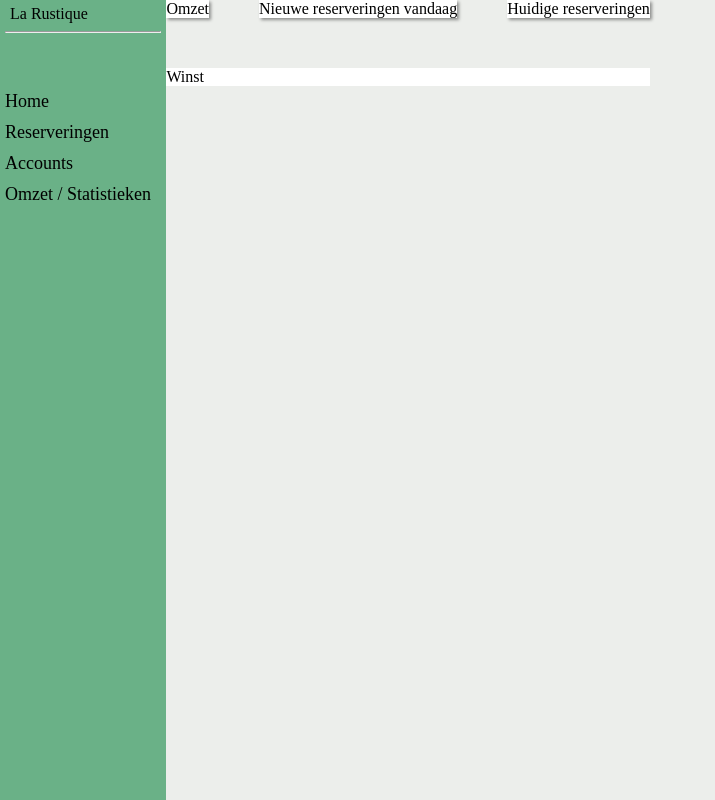
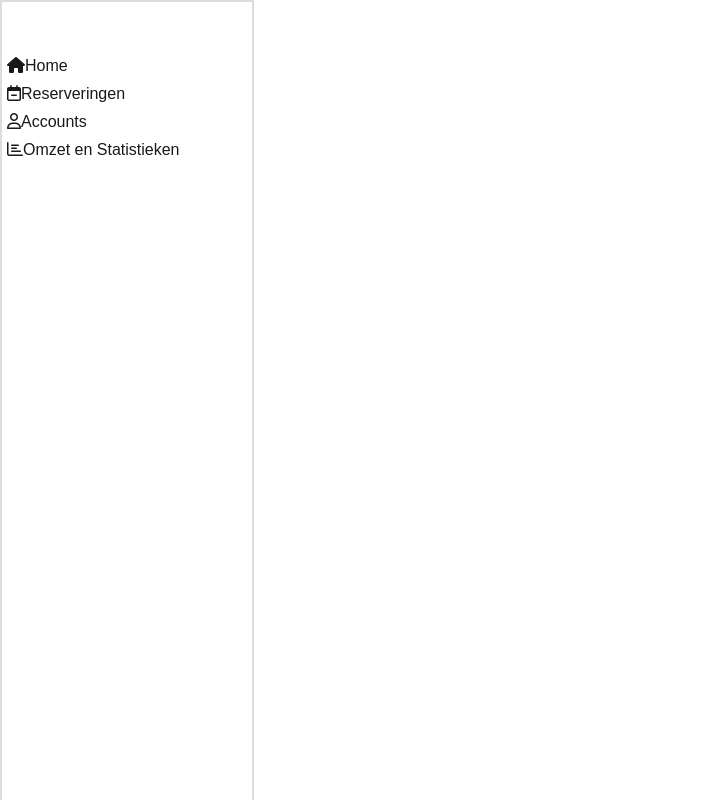
Before and after one commit to roobxd/EindProjectAO3, a PHP site: page /home.php in a window 1280 px wide. Shown: the whole page, without its empty margins (0-715 px from the left). Run offline with PHP 8.4, Linux system fonts and the light colour scheme; some libraries are stand-ins or nearby versions.

Commit message:
quick matss

```diff
--- a/assets/php/login.php
+++ b/assets/php/login.php
@@ -1,7 +1,7 @@
 <?php
     require("db/database_connectie.php");
-    if(isset($_POST["submit"])){
-        if (CheckLogin($_POST["user"], $_POST["password"])){
+    if(isset($_POST["f_submit"])){
+        if (CheckLogin($_POST["f_username"], $_POST["f_password"])){
             session_start();
             $_SESSION["Ingelogd"] = true;
             header("Location: ../../dashboard/home.php");
@@ -18,6 +18,7 @@
         $statement -> execute();
         $pass_hash = $statement->get_result()->fetch_assoc()["wachtwoord"];
 
+
         $test = password_verify($password, $pass_hash);
 
         CloseConnection($connection);
--- a/assets/php/registreren.php
+++ b/assets/php/registreren.php
@@ -10,11 +10,13 @@
     function RegisterAccount($user, $email, $password){
         $connection = OpenConnection();
         $hash_pw = password_hash($password, PASSWORD_DEFAULT);
-        $statement = $connection -> prepare("INSERT INTO `accountgegevens` (`gebruikersnaam`, `email`, `wachtwoord`) VALUES(?,?,?)");
-        $statement -> bind_param("sss", $user, $email, $hash_pw);
+        $rechten = json_encode(array("rollen" => ""));
+        $statement = $connection -> prepare("INSERT INTO `accountgegevens` (`gebruikersnaam`, `email`, `wachtwoord`, `rechten`) VALUES(?,?,?,?)");
+        $statement -> bind_param("ssss", $user, $email, $hash_pw, $rechten);
 
 
         $result = $statement -> execute();
+        exit($connection->error);
         CloseConnection($connection);
         return $result;
 
--- a/assets/template/dashboard_template.html
+++ b/assets/template/dashboard_template.html
@@ -1,66 +1,112 @@
 <html>
+    <body>
+        <div id="nav-container">
+            <div id="nav-menu__logo">
+
+            </div>
+            <div id="nav-menu__redirect">
+                <div class="nav-menu__redirect--item">
+                    <a href="home.php">
+                        <i class="fas fa-home"></i><span class="nav-menu__redirect--item--content">Home</span>
+                    </a>
+                </div>
+                <div class="nav-menu__redirect--item">
+                    <a href="reserveringen.php">
+                        <i class="far fa-calendar-minus"></i><span class="nav-menu__redirect--item--content">Reserveringen</span>
+                    </a>
+                </div>
+                <div class="nav-menu__redirect--item">
+                    <a href="accounts.php">
+                        <i class="far fa-user"></i><span class="nav-menu__redirect--item--content">Accounts</span>
+                    </a>
+                </div>
+                <div class="nav-menu__redirect--item">
+                    <a href="omzet.php">
+                        <i class="far fa-chart-bar"></i><span class="nav-menu__redirect--item--content">Omzet en Statistieken</span>
+                    </a>
+                </div>
+            </div>
+        </div>
+
+    </body>
     <head>
         <meta name="viewport" content="width=device-width, initial-scale=1.0">
+        <script src="https://kit.fontawesome.com/f9714cf77e.js" crossorigin="anonymous"></script>
         <style>
+            body{
+                margin: 0;
+                background-color: #ffffff;
+            }
+            body *{
+                font-family: sans-serif;
+            }
 
-
-
-            body {
-                margin: 0;
-                background-color: #eceeeb;
-                word-wrap: break-word;
-            }
-            #nav-div{
+            #nav-container{
                 height: 100%;
                 position: fixed;
                 top: 0;
                 left: 0;
-                width: 13vw;
-                background-color: #6AB187;
+                width: 35px;
+                border: 2px solid #dddddd;
+                outline: none;
+                transition: width 0.5s ease;
             }
-            #nav-redirect{
+
+            #nav-container:hover{
+                width: 250px;
+
+            }
+
+            #nav-menu__redirect{
                 margin-top: 5vh;
             }
-            #nav-redirect a {
-                text-decoration: none;
-                font-size: 18px;
-                color: #000000;
-                display: block;
-                padding: 5px 5px 5px 5px;
+            .nav-menu__redirect--item {
+                display:block;
+                transition: background-color 0.2s;
+                padding: 5px;
+            }
+            .nav-menu__redirect--item a {text-decoration: none; color:#191919;}
+            .nav-menu__redirect--item:hover{
+                background-color:rgba(106,177,135, 0.6)
             }
 
-            #nav-logo{
+
+            #nav-menu__logo{
                 padding: 5px;
             }
 
             #main{
                 padding-left: 13vw;
+                background-color: #F1F1F1;
             }
 
 
         </style>
+            <script>
+                const nav = document.getElementById("nav-container");
+                const navText = document.getElementsByClassName("nav-menu__redirect--item--content")
+                if(nav && navText){
+                    for (i = 0; i < navText.length; i++) {
+                                navText[i].style.visibility = "hidden";
+                    }
+                    nav.addEventListener("resize", hideContent())
+                }
+
+                function hideContent(){
+                    console.log("test")
+                    if (nav.clientWidth < 250) {
+                            console.log(nav.clientWidth);
+                            for (i = 0; i < navText.length; i++) {
+                                navText[i].style.visibility = "hidden";
+                            }
+                        else {
+                            for (i = 0; i < navText.length; i++) {
+                                navText[i].style.visibility = "visible";
+                            }
+                        }
+
+                }
+            </script>
     </head>
-    <body>
-        <div id="nav-div">
-            <div id="nav-logo">
-                <span style="padding: 5px;">La Rustique</span>
-                <hr>
-            </div>
-            <div id="nav-redirect">
-                <a href="home.php">
-                    Home
-                </a>
-                <a href="reserveringen.php">
-                    Reserveringen
-                </a>
-                <a href="accounts.php">
-                    Accounts
-                </a>
-                <a href="omzet.php">
-                    Omzet / Statistieken
-                </a>
-            </div>
-        </div>
 
-    </body>
 </html>
--- a/dashboard/home.php
+++ b/dashboard/home.php
@@ -5,38 +5,18 @@
 <html>
     <head>
     </head>
+
         <style>
             #stat-grid{
                 display: inline-grid;
                 grid-template-columns: auto auto auto;
                 grid-gap: 50px;
             }
-            .stat-item{
-                background-color: white;
-                box-shadow: 2px 2px 3px rgba(0,0,0,0.4);
-            }
-
-            .stat-full-item{
-                grid-column: 1/4;
-                background-color: white;
-            }
-
         </style>
     <body>
         <div id="main">
             <div id="stat-grid">
-                <div class="stat-item">
-                    Omzet
-                </div>
-                <div class="stat-item">
-                    Nieuwe reserveringen vandaag
-                </div>
-                <div class="stat-item">
-                    Huidige reserveringen
-                </div>
-                <div class="stat-full-item">
-                    Winst
-                </div>
+
             </div>
         </div>
     </body>
```
Also changed, not shown: login.html (+12 -1 lines).
